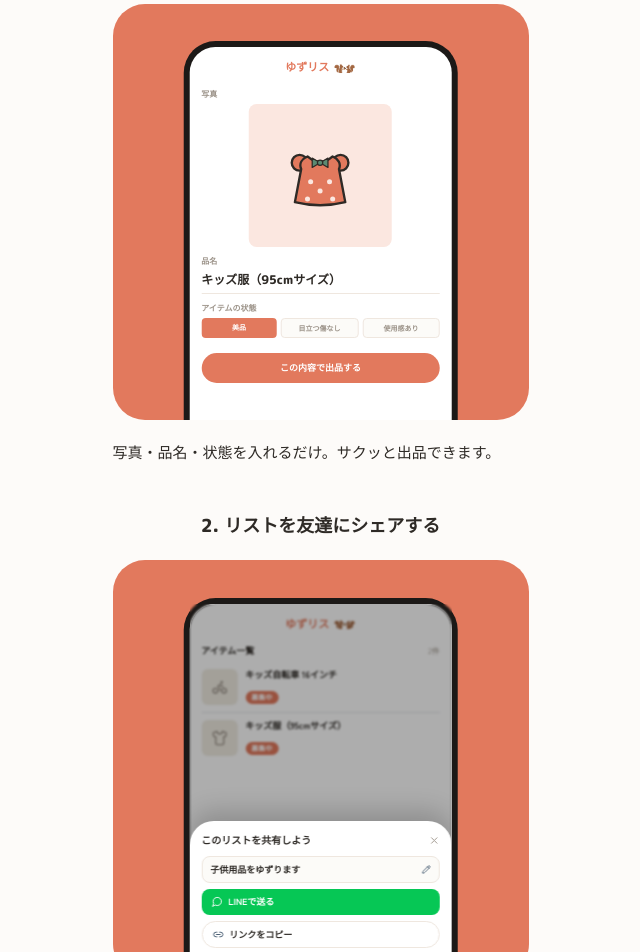
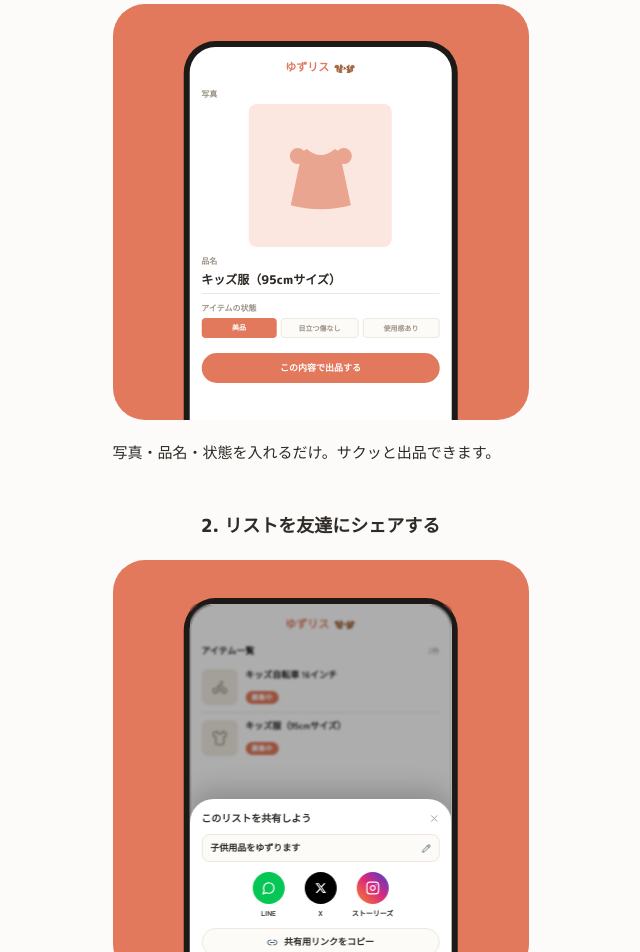
Before and after one commit to eraberugift/osusowake-app, a React (Vite) app: page / in a window 1280 px wide. Shown: the part 2860-3812 px from the top of the page, without its empty margins (312-952 px from the left). Built offline with nearby package versions, Linux system fonts and the light colour scheme; no server answers.

Commit message:
TOPを統一化

```diff
--- a/src/components/LandingSections.jsx
+++ b/src/components/LandingSections.jsx
@@ -1,5 +1,5 @@
 import React from 'react';
-import { Shirt, Bike, BookOpen, MessageCircle, Link2, Pencil, X } from 'lucide-react';
+import { Shirt, Bike, BookOpen, MessageCircle, Link2, Pencil, X, Instagram } from 'lucide-react';
 import { COLORS, CONDITIONS } from '../constants.js';
 
 // トップページ（HomeScreen）の下半分：特長・シーン・使い方
@@ -331,31 +331,16 @@ function PhoneStage({ children, overlaySheet }) {
   );
 }
 
-// キッズ服（パフスリーブワンピース）のシンプルなイラスト。写真未登録時のサンプル表示に使う
+// キッズ服（ワンピース）のシルエット。共有画像の見本（api/_sample.js）と同じ形・色にそろえている
 function KidsClothingIllustration() {
   return (
-    <svg viewBox="0 0 100 100" width="55%" height="55%" role="img" aria-label="キッズ服のイラスト">
-      {/* パフスリーブ */}
-      <circle cx="24" cy="34" r="10" fill={COLORS.accent} stroke={COLORS.ink} strokeWidth="3" />
-      <circle cx="76" cy="34" r="10" fill={COLORS.accent} stroke={COLORS.ink} strokeWidth="3" />
-      {/* 本体（Aラインワンピース） */}
+    <svg viewBox="0 0 100 100" width="70%" height="70%" role="img" aria-label="キッズ服のイラスト">
+      <circle cx="27" cy="31" r="8" fill="#E9A58F" />
+      <circle cx="73" cy="31" r="8" fill="#E9A58F" />
       <path
-        d="M34,26 C27,29 23,35 26,42 L18,84 Q50,92 82,84 L74,42 C77,35 73,29 66,26 Q50,40 34,26 Z"
-        fill={COLORS.accent}
-        stroke={COLORS.ink}
-        strokeWidth="3"
-        strokeLinejoin="round"
+        d="M36 24 C30 27 27 32 29 38 L20 80 Q50 88 80 80 L71 38 C73 32 70 27 64 24 Q50 36 36 24 Z"
+        fill="#E9A58F"
       />
-      {/* 胸元のリボン */}
-      <path d="M50,34 L40,28 L40,40 Z" fill={COLORS.moss} stroke={COLORS.ink} strokeWidth="1.6" strokeLinejoin="round" />
-      <path d="M50,34 L60,28 L60,40 Z" fill={COLORS.moss} stroke={COLORS.ink} strokeWidth="1.6" strokeLinejoin="round" />
-      <circle cx="50" cy="34" r="3.4" fill={COLORS.moss} stroke={COLORS.ink} strokeWidth="1.6" />
-      {/* 水玉 */}
-      <circle cx="38" cy="58" r="3.2" fill={COLORS.accentSoft} />
-      <circle cx="62" cy="58" r="3.2" fill={COLORS.accentSoft} />
-      <circle cx="50" cy="70" r="3.2" fill={COLORS.accentSoft} />
-      <circle cx="34" cy="80" r="3.2" fill={COLORS.accentSoft} />
-      <circle cx="66" cy="80" r="3.2" fill={COLORS.accentSoft} />
     </svg>
   );
 }
@@ -418,33 +403,73 @@ function ScreenShare() {
   );
 }
 
+// Xのロゴ（小さい見本用。lucideの X は閉じるボタンに使っているので別名にする）
+function XLogoMini({ size = 12 }) {
+  return (
+    <svg width={size} height={size} viewBox="0 0 24 24" fill="currentColor" aria-hidden="true">
+      <path d="M18.244 2.25h3.308l-7.227 8.26 8.502 11.24H16.17l-5.214-6.817L4.99 21.75H1.68l7.73-8.835L1.254 2.25H8.08l4.713 6.231zm-1.161 17.52h1.833L7.084 4.126H5.117z" />
+    </svg>
+  );
+}
+
+// 共有シートの丸いアイコン（小さい見本用）
+function MiniShareIcon({ label, bg, children }) {
+  return (
+    <div className="flex flex-col items-center gap-1 w-12">
+      <span className="w-8 h-8 rounded-full flex items-center justify-center text-white" style={{ background: bg }}>
+        {children}
+      </span>
+      <span className="text-[7px] font-bold" style={{ color: COLORS.ink }}>{label}</span>
+    </div>
+  );
+}
+
 // 2. リストを友達にシェアする（前面：オーバーレイ＋共有シート。PhoneStageが独立レイヤーとして重ねる）
 function ShareOverlaySheet() {
   return (
     <>
       <div className="absolute inset-0 backdrop-blur-[1px]" style={{ backgroundColor: 'rgba(0,0,0,0.32)' }} />
       <div
-        className="relative rounded-t-3xl px-3 pt-3 pb-[25%]"
+        className="relative rounded-t-3xl px-3 pt-3 pb-[22%]"
         style={{ backgroundColor: '#fff', boxShadow: '0 -10px 24px rgba(0,0,0,0.18)' }}
       >
         <div className="flex items-center justify-between mb-2">
           <p className="font-maru font-bold text-[10px]">このリストを共有しよう</p>
           <X size={11} style={{ color: COLORS.inkSoft }} />
         </div>
+
+        {/* リスト名 */}
         <div
-          className="rounded-lg px-2 py-1.5 mb-1.5 flex items-center justify-between gap-2"
+          className="rounded-lg px-2 py-1.5 mb-2.5 flex items-center justify-between gap-2"
           style={{ backgroundColor: '#FCFBF8', border: `1px solid ${COLORS.border}` }}
         >
           <span className="text-[9px] font-bold truncate">子供用品をゆずります</span>
           <Pencil size={9} style={{ color: COLORS.indigo, flexShrink: 0 }} />
         </div>
-        <div className="flex items-center gap-1.5 rounded-lg px-2.5 py-1.5 mb-1.5 text-[9px] font-bold" style={{ backgroundColor: COLORS.line, color: '#fff' }}>
-          <MessageCircle size={11} />
-          LINEで送る
+
+        {/* 共有先：LINE → X → ストーリーズ */}
+        <div className="flex justify-center gap-1 mb-2.5">
+          <MiniShareIcon label="LINE" bg={COLORS.line}>
+            <MessageCircle size={14} />
+          </MiniShareIcon>
+          <MiniShareIcon label="X" bg="#000">
+            <XLogoMini size={12} />
+          </MiniShareIcon>
+          <MiniShareIcon
+            label="ストーリーズ"
+            bg="linear-gradient(45deg, #F58529 0%, #DD2A7B 50%, #8134AF 80%, #515BD4 100%)"
+          >
+            <Instagram size={14} />
+          </MiniShareIcon>
         </div>
-        <div className="flex items-center gap-1.5 rounded-full px-2.5 py-1.5 text-[9px] font-bold" style={{ border: `1px solid ${COLORS.border}`, color: COLORS.ink }}>
+
+        {/* リンクをコピー */}
+        <div
+          className="flex items-center justify-center gap-1.5 rounded-full px-2.5 py-1.5 text-[9px] font-bold"
+          style={{ backgroundColor: '#FCFBF8', border: `1px solid ${COLORS.border}`, color: COLORS.ink }}
+        >
           <Link2 size={11} style={{ color: COLORS.indigo }} />
-          リンクをコピー
+          共有用リンクをコピー
         </div>
       </div>
     </>
```
